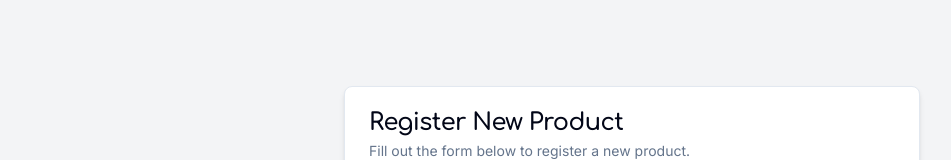
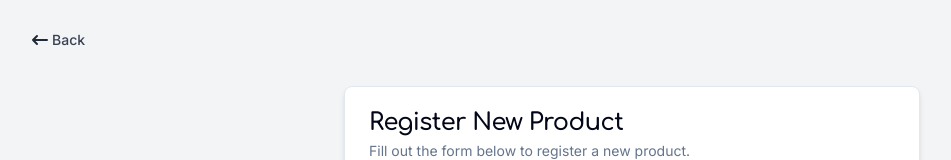
Before and after one commit to toastmaster-Pritam/Amazon-Hackon-24, a Next.js app in the folder amazon-frontend/: page /manufacturer/products/productRegistration/1 in a window 1280 px wide. Shown: the top 160 px of the page, without its empty margins (8-959 px from the left). Built offline with nearby package versions, Linux system fonts and the light colour scheme; a web font is replaced by a local one.

Commit message:
UI upgrade

```diff
--- a/amazon-frontend/package.json
+++ b/amazon-frontend/package.json
@@ -26,6 +26,7 @@
     "react": "^18",
     "react-dom": "^18",
     "react-hot-toast": "^2.4.1",
+    "react-icons": "^5.2.1",
     "react-qr-code": "^2.0.15",
     "react-spinners": "^0.13.8",
     "resend": "^3.3.0",
--- a/amazon-frontend/src/app/manufacturer/brandRegistration/page.jsx
+++ b/amazon-frontend/src/app/manufacturer/brandRegistration/page.jsx
@@ -56,7 +56,7 @@ export default function Component() {
         <div className="flex flex-col min-h-screen bg-gray-100">
           <div className="py-4 px-8">
             <Link href="/manufacturer">
-              <Button className="text-gray-700 bg-gray-100">
+              <Button className="text-gray-700 bg-gray-100  hover:bg-gray-100">
                 <svg
                   className="w-6 h-6 text-gray-800"
                   aria-hidden="true"
--- a/amazon-frontend/src/app/manufacturer/page.jsx
+++ b/amazon-frontend/src/app/manufacturer/page.jsx
@@ -6,7 +6,7 @@ import { Button } from "@/components/ui/button";
 import axios from "axios";
 import { useWeb3 } from "@/context/Web3Context";
 import { shortenAddress } from "@/utils/shortenAddress";
-import withRoleProtection from "@/components/middleware/protected";
+import { AiFillProduct } from "react-icons/ai";
 
 import {
   Table,
@@ -82,6 +82,14 @@ export default function Component() {
               >
                 <PlusIcon className="h-4 w-4" />
                 Register Brand
+              </Link>
+              <Link
+                href="/manufacturer/products"
+                className="flex items-center gap-3 rounded-lg px-3 py-2 text-muted-foreground transition-all hover:text-primary hover:bg-gray-200 focus:outline-none focus:ring focus:ring-primary"
+                prefetch={false}
+              >
+               <AiFillProduct />
+                Products
               </Link>
               <Link
                 href="/"
--- a/amazon-frontend/src/app/manufacturer/products/page.jsx
+++ b/amazon-frontend/src/app/manufacturer/products/page.jsx
@@ -12,6 +12,7 @@ import axios from "axios";
 import toast from "react-hot-toast";
 import QRCode from "react-qr-code";
 import html2canvas from "html2canvas";
+import Link from "next/link";
 
 export default function Component() {
   const [products, setProducts] = useState([]);
@@ -78,11 +79,36 @@ export default function Component() {
   }, [account]);
 
   return (
-    <div className="grid grid-cols-1 sm:grid-cols-2 md:grid-cols-3 lg:grid-cols-4 gap-8 p-6 bg-gradient-to-r from-blue-500 to-green-400">
+    <div className="bg-gray-100 h-screen ">
+       <Link href="/manufacturer">
+              <Button className="text-gray-700 bg-gray-100 hover:bg-gray-100">
+                <svg
+                  className="w-6 h-6 text-gray-800"
+                  aria-hidden="true"
+                  xmlns="http://www.w3.org/2000/svg"
+                  width="24"
+                  height="24"
+                  fill="none"
+                  viewBox="0 0 24 24"
+                >
+                  <path
+                    stroke="currentColor"
+                    strokeLinecap="round"
+                    strokeLinejoin="round"
+                    strokeWidth="2"
+                    d="M5 12h14M5 12l4-4m-4 4 4 4"
+                  />
+                </svg>
+                Back
+              </Button>
+            </Link>
+    <h1 className="text-2xl font-semibold text-center pt-8">Products</h1>
+    <div className="grid grid-cols-1 sm:grid-cols-2 md:grid-cols-3 lg:grid-cols-4 gap-8 p-6 ">
+
       {products.map((product) => (
         <div
           key={product.id}
-          className="bg-background rounded-lg shadow-md overflow-hidden"
+          className="bg-white rounded-lg shadow-md overflow-hidden"
         >
           <img
             src={product.image || "/placeholder.svg"}
@@ -92,11 +118,11 @@ export default function Component() {
             className="w-full h-60 object-cover"
           />
           <div className="p-4">
-            <h3 className="text-lg font-semibold">{product.name}</h3>
-            <p className="text-muted-foreground text-sm">{product.details}</p>
-            <div className="mt-4">
+            <h3 className="text-lg font-semibold text-center">{product.name}</h3>
+            <p className="text-muted-foreground text-sm text-center">{product.details}</p>
+            <div className="mt-4 flex items-center justify-center">
               {showQrCode[product.uniqueHash] ? (
-                <div className="flex justify-center items-center gap-4">
+                <div className="flex flex-col justify-center items-center gap-4">
                   <div ref={(el) => (qrRef.current[product.uniqueHash] = el)}>
                     <QRCode
                       value={product.uniqueHash}
@@ -109,7 +135,7 @@ export default function Component() {
                   </Button>
                 </div>
               ) : (
-                <Button onClick={() => generateQrCode(product.uniqueHash)} size="sm">
+                <Button className="" onClick={() => generateQrCode(product.uniqueHash)} size="sm">
                   Generate QR Code
                 </Button>
               )}
@@ -118,5 +144,6 @@ export default function Component() {
         </div>
       ))}
     </div>
+    </div>
   );
 }
--- a/amazon-frontend/src/app/manufacturer/products/productRegistration/[id]/page.jsx
+++ b/amazon-frontend/src/app/manufacturer/products/productRegistration/[id]/page.jsx
@@ -16,6 +16,7 @@ import { Button } from "@/components/ui/button";
 import { useWeb3 } from "@/context/Web3Context";
 import { shortenAddress } from "@/utils/shortenAddress";
 import toast from "react-hot-toast";
+import Link from "next/link";
 
 export default function Component({ params }) {
   const {registerProduct,account}=useWeb3();
@@ -48,7 +49,29 @@ export default function Component({ params }) {
     registerProduct(data.name,data.image, data.description, data.brand);
   };
   return (
-    <div className="flex items-center justify-center h-screen bg-gray-100">
+    <div className="flex items-center justify-center h-screen bg-gray-100 ">
+       <Link href="/manufacturer">
+              <Button className="text-gray-700 bg-gray-100  hover:bg-gray-100 absolute top-5 left-5">
+                <svg
+                  className="w-6 h-6 text-gray-800"
+                  aria-hidden="true"
+                  xmlns="http://www.w3.org/2000/svg"
+                  width="24"
+                  height="24"
+                  fill="none"
+                  viewBox="0 0 24 24"
+                >
+                  <path
+                    stroke="currentColor"
+                    strokeLinecap="round"
+                    strokeLinejoin="round"
+                    strokeWidth="2"
+                    d="M5 12h14M5 12l4-4m-4 4 4 4"
+                  />
+                </svg>
+                Back
+              </Button>
+            </Link>
       <Card className="w-full max-w-xl shadow-md">
         <CardHeader>
           <CardTitle>Register New Product</CardTitle>
```
Also changed, not shown: 1 other file (tests, documents, lock files or other folders).
